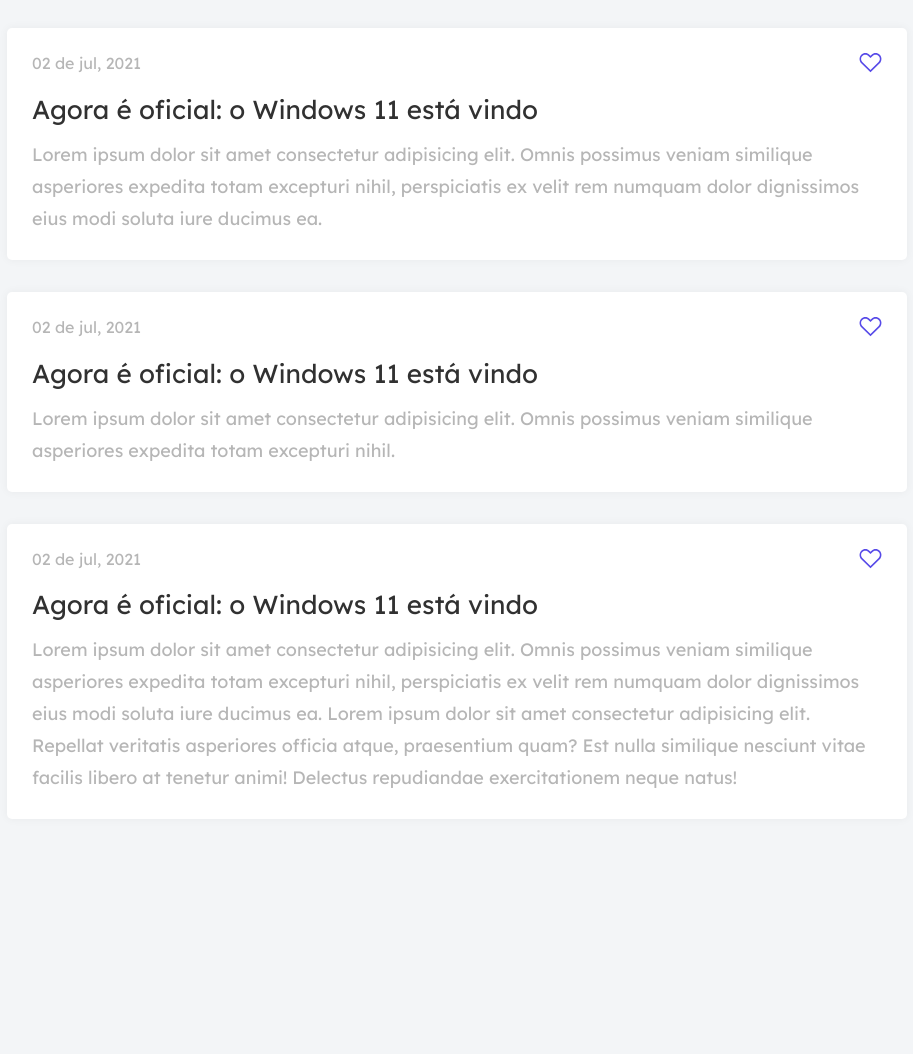
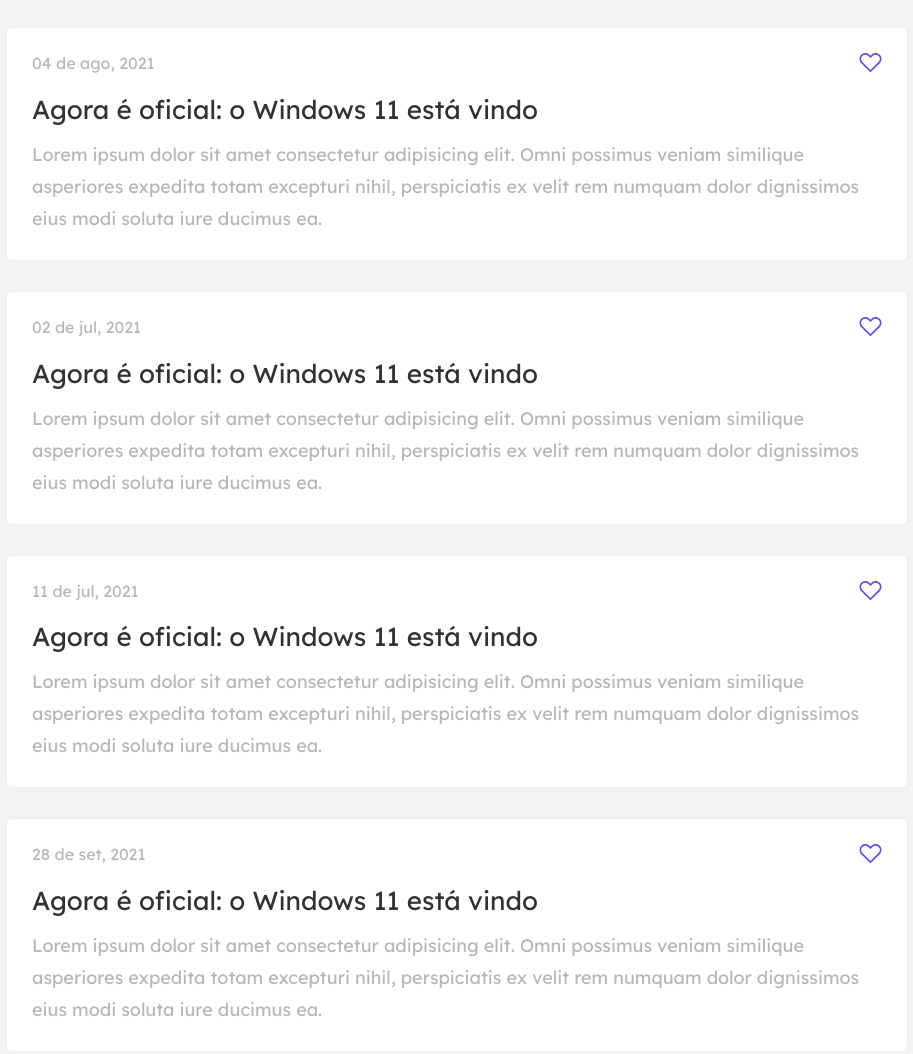
Before and after one commit to MatheusAbreuTech/Desafio-01-codelandia, a plain HTML site: page index.html in a window 1280 px wide. Shown: the part 280-1334 px from the top of the page, without its empty margins (183-1096 px from the left). Before the commit the page ends 1179 px from the top, so only its background shows below. Drawn offline with Linux system fonts and the light colour scheme.

Commit message:
add script.js

```diff
--- a/index.html
+++ b/index.html
@@ -31,48 +31,10 @@
 
         <main>
             <div class="container">
-                <div class="box-notice">
-                    <div class="header-news">
-                        <p class="news-date">02 de jul, 2021</p>
-                        <img class="icon-favorite" src="./assets/icon-favorite.svg" alt="" />
-                    </div>
-                    <h3 class="news-title">Agora é oficial: o Windows 11 está vindo</h3>
-                    <p class="news-content">
-                        Lorem ipsum dolor sit amet consectetur adipisicing elit. Omnis possimus
-                        veniam similique asperiores expedita totam excepturi nihil, perspiciatis ex
-                        velit rem numquam dolor dignissimos eius modi soluta iure ducimus ea.
-                    </p>
-                </div>
-
-                <div class="box-notice">
-                    <div class="header-news">
-                        <p class="news-date">02 de jul, 2021</p>
-                        <img class="icon-favorite" src="./assets/icon-favorite.svg" alt="" />
-                    </div>
-                    <h3 class="news-title">Agora é oficial: o Windows 11 está vindo</h3>
-                    <p class="news-content">
-                        Lorem ipsum dolor sit amet consectetur adipisicing elit. Omnis possimus
-                        veniam similique asperiores expedita totam excepturi nihil.
-                    </p>
-                </div>
-
-                <div class="box-notice">
-                    <div class="header-news">
-                        <p class="news-date">02 de jul, 2021</p>
-                        <img class="icon-favorite" src="./assets/icon-favorite.svg" alt="" />
-                    </div>
-                    <h3 class="news-title">Agora é oficial: o Windows 11 está vindo</h3>
-                    <p class="news-content">
-                        Lorem ipsum dolor sit amet consectetur adipisicing elit. Omnis possimus
-                        veniam similique asperiores expedita totam excepturi nihil, perspiciatis ex
-                        velit rem numquam dolor dignissimos eius modi soluta iure ducimus ea. Lorem
-                        ipsum dolor sit amet consectetur adipisicing elit. Repellat veritatis
-                        asperiores officia atque, praesentium quam? Est nulla similique nesciunt
-                        vitae facilis libero at tenetur animi! Delectus repudiandae exercitationem
-                        neque natus!
-                    </p>
-                </div>
+                <ul id="notices"></ul>
             </div>
         </main>
+
+        <script src="./script.js"></script>
     </body>
 </html>
--- /dev/null
+++ b/script.js
@@ -0,0 +1,57 @@
+const notices = [
+    {
+        date: '04 de ago, 2021',
+        title: 'Agora é oficial: o Windows 11 está vindo',
+        content: 'Lorem ipsum dolor sit amet consectetur adipisicing elit. Omni possimus veniam similique asperiores expedita totam excepturi nihil, perspiciatis ex velit rem numquam dolor dignissimos eius modi soluta iure ducimus ea.'
+    },
+    {
+        date: '02 de jul, 2021',
+        title: 'Agora é oficial: o Windows 11 está vindo',
+        content: 'Lorem ipsum dolor sit amet consectetur adipisicing elit. Omni possimus veniam similique asperiores expedita totam excepturi nihil, perspiciatis ex velit rem numquam dolor dignissimos eius modi soluta iure ducimus ea.'
+    },
+    {
+        date: '11 de jul, 2021',
+        title: 'Agora é oficial: o Windows 11 está vindo',
+        content: 'Lorem ipsum dolor sit amet consectetur adipisicing elit. Omni possimus veniam similique asperiores expedita totam excepturi nihil, perspiciatis ex velit rem numquam dolor dignissimos eius modi soluta iure ducimus ea.'
+    },
+    {
+        date: '28 de set, 2021',
+        title: 'Agora é oficial: o Windows 11 está vindo',
+        content: 'Lorem ipsum dolor sit amet consectetur adipisicing elit. Omni possimus veniam similique asperiores expedita totam excepturi nihil, perspiciatis ex velit rem numquam dolor dignissimos eius modi soluta iure ducimus ea.'
+    },
+]
+
+const DOM = {
+    addNotice(notice) {
+        const ul = document.querySelector('#notices')
+        const li = document.createElement('li')
+
+        li.innerHTML = DOM.NoticeInnerHTML(notice)
+
+        ul.appendChild(li)
+    },
+
+    NoticeInnerHTML(notice) {
+        const html = `
+        <div class="box-notice">
+            <div class="header-news">
+                <p class="news-date">${notice.date}</p>
+                <img
+                    class="icon-favorite"
+                    src="./assets/icon-favorite.svg"
+                    alt=""
+                />
+            </div>
+            <h3 class="news-title">${notice.title}</h3>
+            <p class="news-content">
+                ${notice.content}
+            </p>
+        </div>
+        `
+        return html
+    }
+}
+
+notices.forEach((notice) => {
+    DOM.addNotice(notice)
+})
--- a/style.css
+++ b/style.css
@@ -23,6 +23,10 @@
 .container {
     width: min(90vw, 900px);
     margin: auto;
+}
+
+li {
+    list-style: none;
 }
 
 header {
```
